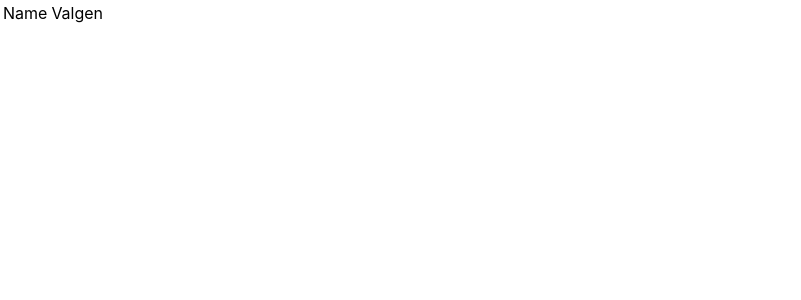
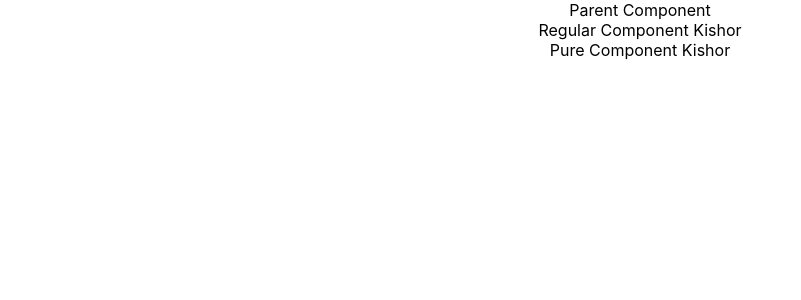
Before and after one commit to kishorvalgen/helloworld, a React (Create React App) app: page / in a window 1280 px wide. Shown: the top 300 px of the page, without its empty margins (0-801 px from the left). Built offline with nearby package versions, Linux system fonts and the light colour scheme.

Commit message:
Chapter 26 - Pure Components

```diff
--- a/src/App.js
+++ b/src/App.js
@@ -1,14 +1,12 @@
 import React, { Component } from "react";
 import "./App.css";
-import FragmentDemo from "./components/FragmentDemo";
-import Table from "./components/Table";
+import ParentComp from "./components/ParentComp";
 
 class App extends Component {
   render() {
     return (
       <div className="App">
-        <Table/>
-        {/* <FragmentDemo/> */}
+        <ParentComp/>
       </div>
     );
   }
--- a/src/components/Column.js
+++ b/src/components/Column.js
@@ -1,7 +1,6 @@
 import React from "react";
 
 function Column() {
-  const items = [];
   return (
     <>
       <td>Name</td>
--- /dev/null
+++ b/src/components/ParentComp.js
@@ -0,0 +1,35 @@
+import React, { Component, PureComponent } from 'react'
+import PureComp from './PureComp'
+import RegComp from './RegComp'
+
+class ParentComp extends PureComponent {
+
+    constructor(props) {
+        super(props)
+
+        this.state = {
+             name: 'Kishor'
+        }
+    }
+
+    componentDidMount(){
+        setInterval(() => {
+            this.setState({
+                name: 'Kishor'
+            })
+        }, 2000)
+    }
+
+    render() {
+        console.log('Parent component')
+        return (
+            <div>
+                Parent Component
+                <RegComp name={this.state.name}/>
+                <PureComp name={this.state.name}/>
+            </div>
+        )
+    }
+}
+
+export default ParentComp
--- /dev/null
+++ b/src/components/PureComp.js
@@ -0,0 +1,14 @@
+import React, { PureComponent } from 'react'
+
+class PureComp extends PureComponent {
+    render() {
+        console.log('Pure Component')
+        return (
+            <div>
+                Pure Component {this.props.name}
+            </div>
+        )
+    }
+}
+
+export default PureComp
--- /dev/null
+++ b/src/components/RegComp.js
@@ -0,0 +1,14 @@
+import React, { Component } from 'react'
+
+class RegComp extends Component {
+    render() {
+        console.log('Regular Component')
+        return (
+            <div>
+                Regular Component {this.props.name}
+            </div>
+        )
+    }
+}
+
+export default RegComp
```
